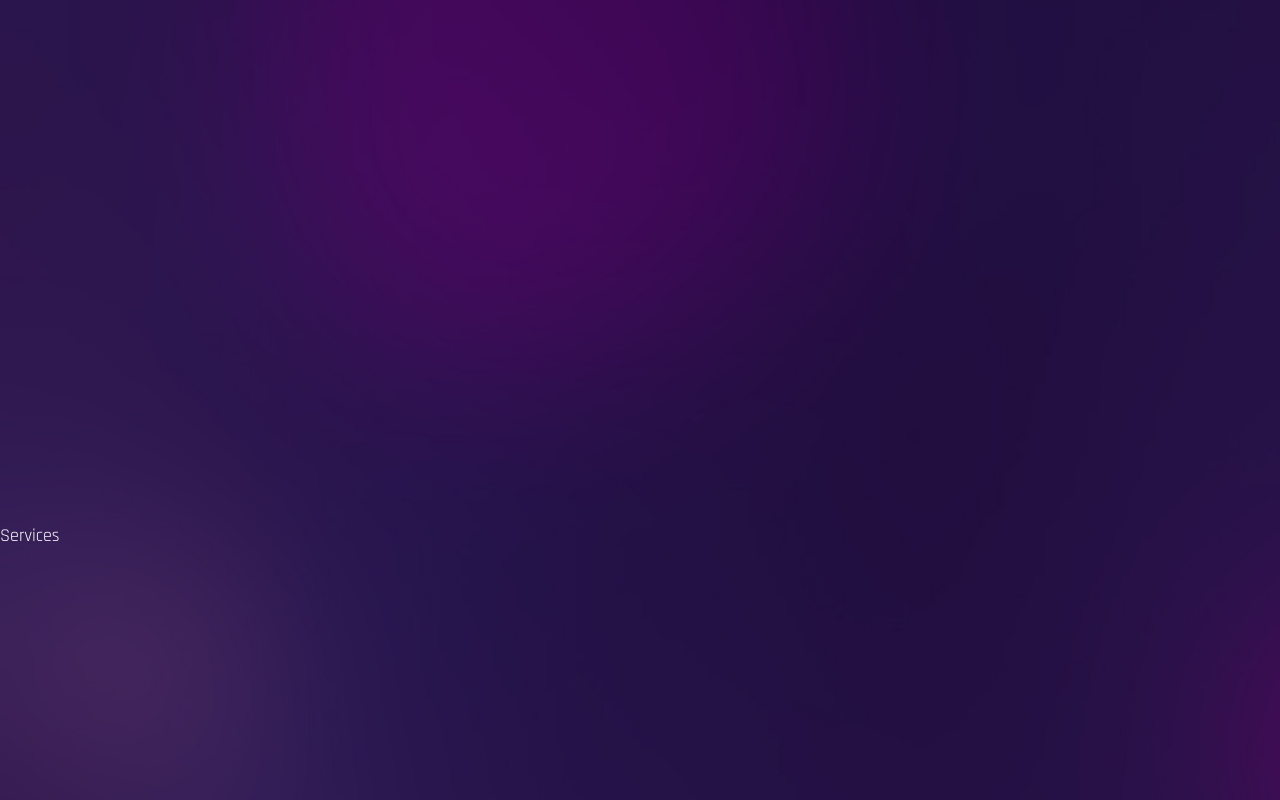
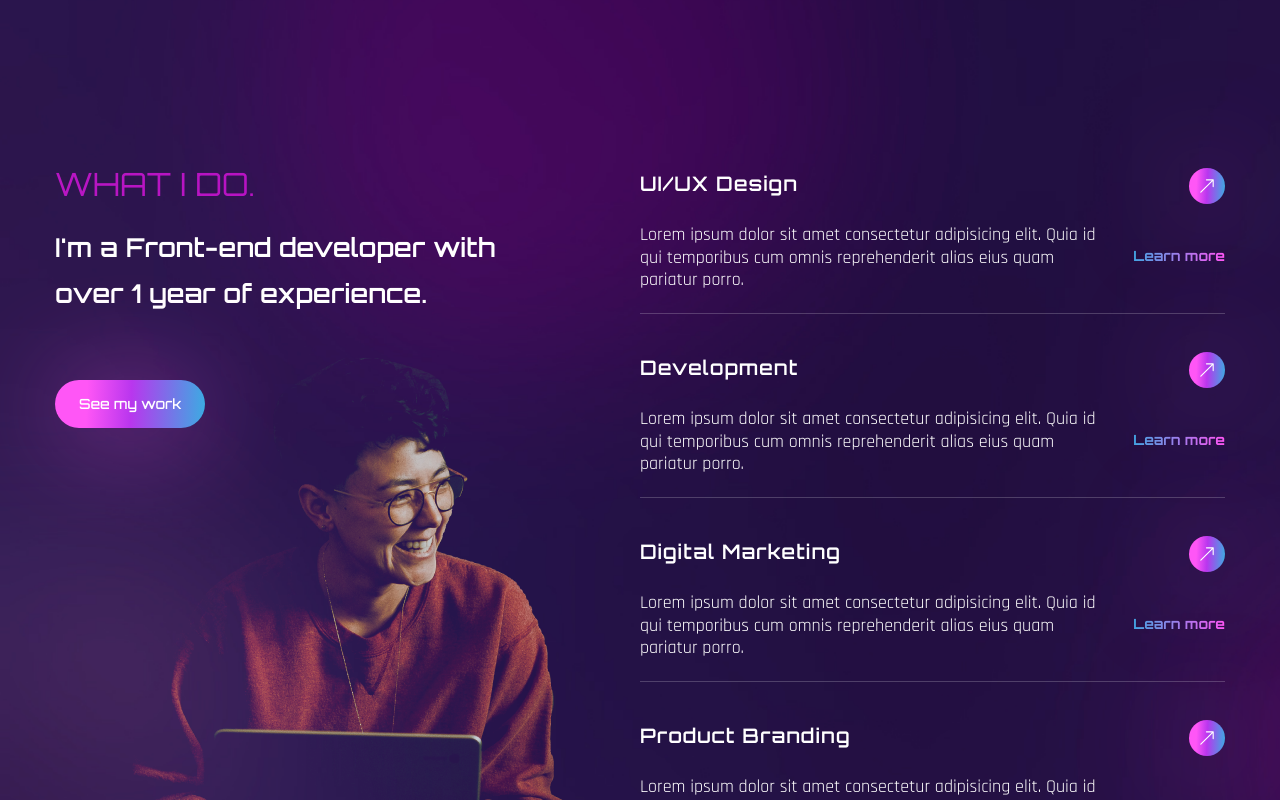
Before and after one commit to MaximusBro/Portfolio, a React (Create React App) app: page / in a window 1280 px wide. Shown: the part 1400-2200 px from the top of the page. Built offline with nearby package versions, Linux system fonts and the light colour scheme; the HTML template or start-up script is replaced by a standard one; a web font is replaced by a local one.

Commit message:
Services done + animations

```diff
--- a/src/components/Services.js
+++ b/src/components/Services.js
@@ -1,7 +1,82 @@
 import React from 'react';
+// icon
+import { BsArrowUpRight } from "react-icons/bs"
+//motion
+import { motion } from 'framer-motion';
+//variants
+import { fadeIn } from "../variants";
+
+//services data
+const services = [
+	{
+		name: "UI/UX Design",
+		description: "Lorem ipsum dolor sit amet consectetur adipisicing elit. Quia id qui temporibus cum omnis reprehenderit alias eius quam pariatur porro.",
+		link: "Learn more"
+	},
+	{
+		name: "Development",
+		description: "Lorem ipsum dolor sit amet consectetur adipisicing elit. Quia id qui temporibus cum omnis reprehenderit alias eius quam pariatur porro.",
+		link: "Learn more"
+	},
+	{
+		name: "Digital Marketing",
+		description: "Lorem ipsum dolor sit amet consectetur adipisicing elit. Quia id qui temporibus cum omnis reprehenderit alias eius quam pariatur porro.",
+		link: "Learn more"
+	},
+	{
+		name: "Product Branding",
+		description: "Lorem ipsum dolor sit amet consectetur adipisicing elit. Quia id qui temporibus cum omnis reprehenderit alias eius quam pariatur porro.",
+		link: "Learn more"
+	}
+]
 
 const Services = () => {
-	return <div className='section' id='services'>Services</div>;
+	return (
+		<section className='section' id='services'>
+			<div className="container mx-auto">
+				<div className='flex flex-col lg:flex-row'>
+					{/* text & image */}
+					<motion.div
+						variants={fadeIn("right", 0.3)}
+						initial="hidden"
+						whileInView={"show"}
+						viewport={{ once: true, amount: 0.3 }}
+						className='flex-1 lg:bg-services lg:bg-bottom bg-no-repeat mix-blend-lighten mb-12 lg:mb-0'>
+						<h2 className='h2 text-accent mb-6'>What i Do.</h2>
+						<h3 className='h3 max-w-[455px] mb-16'>I'm a Front-end developer with over 1 year of experience.</h3>
+						<button className='btn btn-sm'>See my work</button>
+					</motion.div>
+					{/* services */}
+					<motion.div
+						variants={fadeIn("left", 0.3)}
+						initial="hidden"
+						whileInView={"show"}
+						viewport={{ once: true, amount: 0.3 }}
+						className='flex-1'>
+						{/* service list */}
+						<div>
+							{services.map((service, index) => {
+								//destructure service
+								const { name, description, link } = service
+								return (
+									<div className='border-b border-white/20 h-[146px] mb-[38px] flex' key={index}>
+										<div className='max-w-[476px]'>
+											<h4 className='text-[20px] tracking-wider font-primary font-semibold mb-6'>{name}</h4>
+											<p className='font-secondary leading-tight'>{description}</p>
+										</div>
+										<div className='flex flex-col flex-1 items-end'>
+											<a href="#" className='btn w-9 h-9 mb-[42px] flex justify-center items-center'><BsArrowUpRight /></a>
+											<a href="#" className='text-gradient text-sm'>{link}</a>
+										</div>
+									</div>
+								)
+							})}
+						</div>
+					</motion.div>
+				</div>
+			</div >
+		</section >
+	)
 };
 
 export default Services;
```
